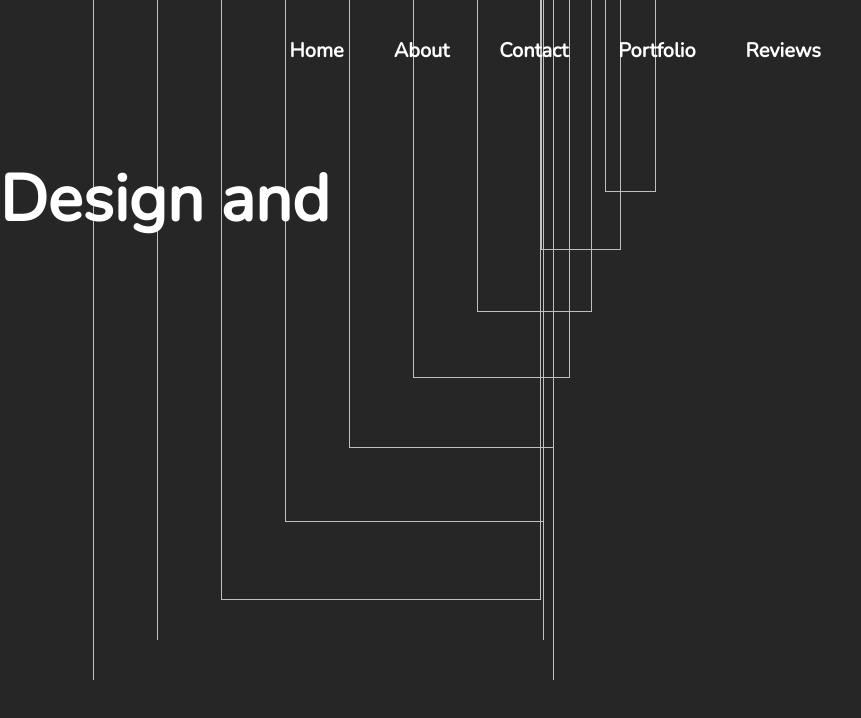
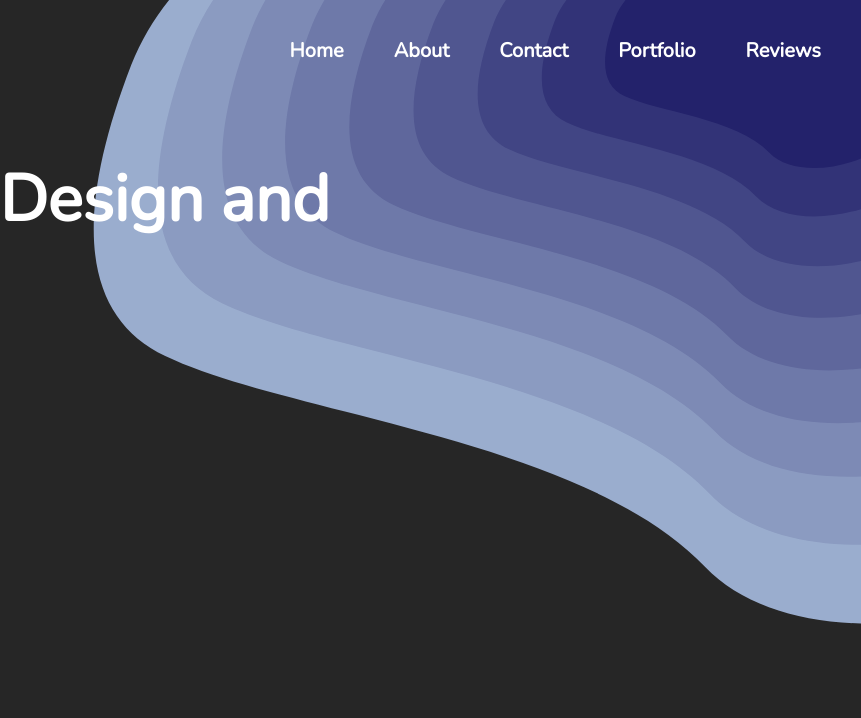
Before and after one commit to ChittebbayiPenugonda/FBLASITE2021, a plain HTML site: page index.html in a window 1280 px wide. Shown: the full height of the page, 419-1280 px from the left. Drawn offline with nearby package versions, Linux system fonts and the light colour scheme; a web font is replaced by a local one.

Commit message:
vectorsagain

```diff
--- a/index.html
+++ b/index.html
@@ -35,15 +35,15 @@
             </footer>
         </div>
         <div class = "vectorwrapper">
-            <img src="/pdfs/Vector1.pdf" class="vector" id="vector1"/>
-            <img src="/pdfs/Vector2.pdf" class="vector" id="vector2"/>
-            <img src="/pdfs/Vector3.pdf" class="vector" id="vector3"/>
-            <img src="/pdfs/Vector4.pdf" class="vector" id="vector4"/>
-            <img src="/pdfs/Vector5.pdf" class="vector" id="vector5"/>
-            <img src="/pdfs/Vector6.pdf" class="vector" id="vector6"/>
-            <img src="/pdfs/Vector7.pdf" class="vector" id="vector7"/>
-            <img src="/pdfs/Vector8.pdf" class="vector" id="vector8"/>
-            <img src="/pdfs/Vector9.pdf" class="vector" id="vector9"/>
+            <img src="/vectors/Vector1.svg" class="vector" id="vector1"/>
+            <img src="/vectors/Vector2.svg" class="vector" id="vector2"/>
+            <img src="/vectors/Vector3.svg" class="vector" id="vector3"/>
+            <img src="/vectors/Vector4.svg" class="vector" id="vector4"/>
+            <img src="/vectors/Vector5.svg" class="vector" id="vector5"/>
+            <img src="/vectors/Vector6.svg" class="vector" id="vector6"/>
+            <img src="/vectors/Vector7.svg" class="vector" id="vector7"/>
+            <img src="/vectors/Vector8.svg" class="vector" id="vector8"/>
+            <img src="/vectors/Vector9.svg" class="vector" id="vector9"/>
         </div>
     </body>
 </html>
```
